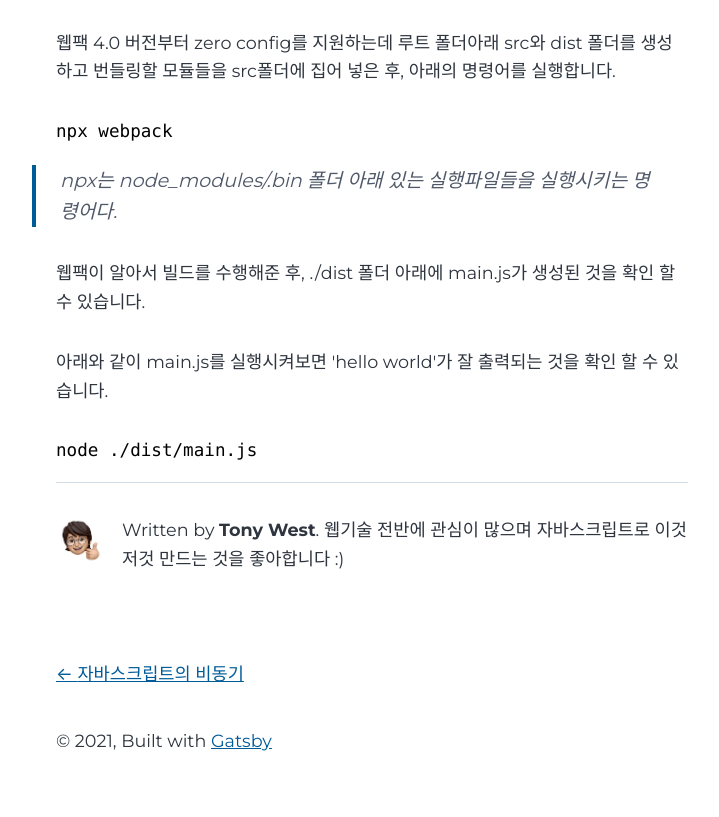
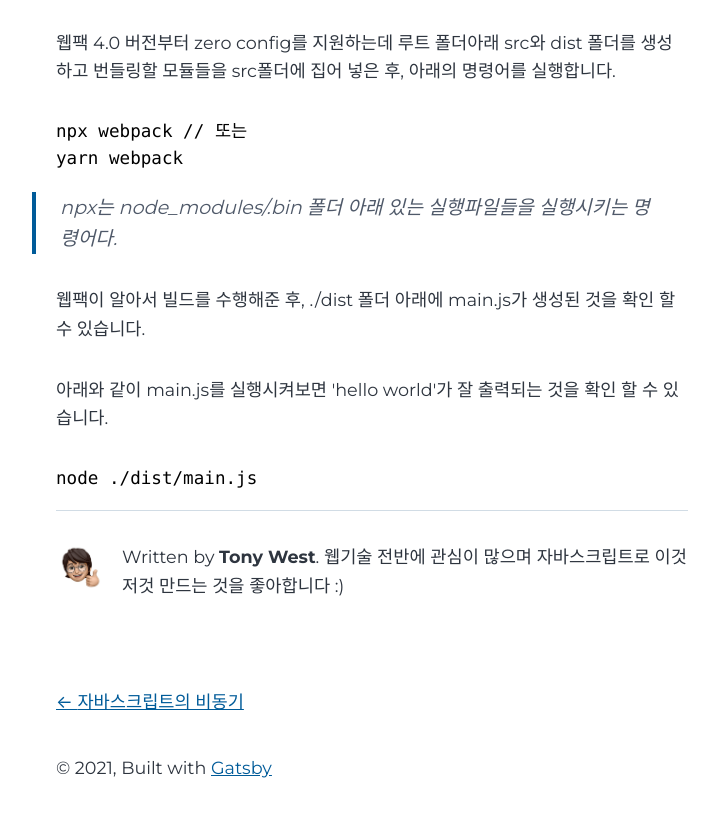
Before and after one commit to tonyw0527/tonyw0527.github.io, a Gatsby site: page /webpack/ in a window 1280 px wide. Shown: the part 3035-3852 px from the top of the page, without its empty margins (268-987 px from the left). Built offline with nearby package versions, Linux system fonts and the light colour scheme; Gatsby itself is replaced by a stand-in of ours; some packages are replaced by stand-ins of ours; code samples lack their colours.

Commit message:
Update webpack content

````diff
--- a/content/blog/webpack/index.md
+++ b/content/blog/webpack/index.md
@@ -101,7 +101,8 @@ index.js가 log.js를 의존하고 있는 모습입니다.
 웹팩 4.0 버전부터 zero config를 지원하는데 루트 폴더아래 src와 dist 폴더를 생성하고 번들링할 모듈들을 src폴더에 집어 넣은 후, 아래의 명령어를 실행합니다.
 
 ```shell
-npx webpack
+npx webpack // 또는
+yarn webpack
 ```
 
 > npx는 node_modules/.bin 폴더 아래 있는 실행파일들을 실행시키는 명령어다.
````
